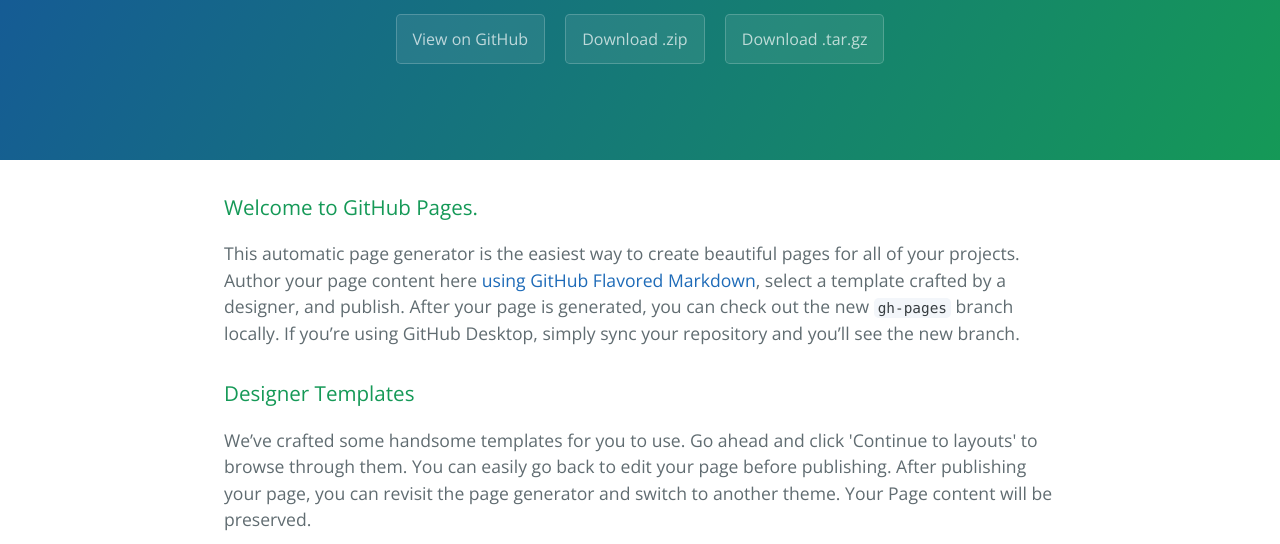
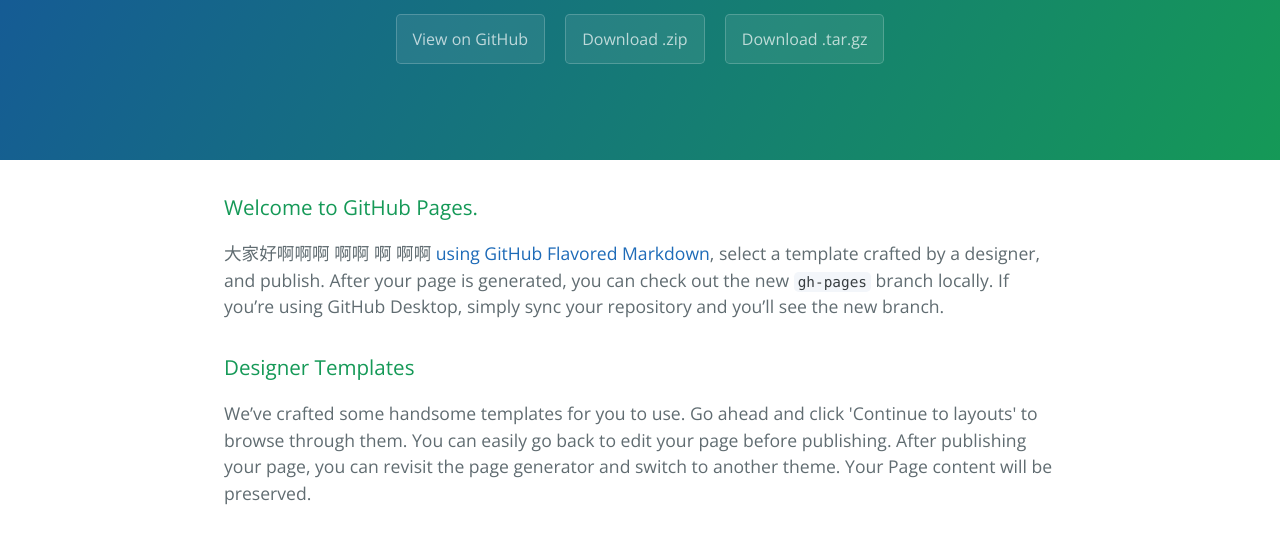
Before and after one commit to lonelywaitting/loney, a plain HTML site: page index.html in a window 1280 px wide. Shown: the part 176-720 px from the top of the page. Drawn offline with nearby package versions, Linux system fonts and the light colour scheme.

Commit message:
Update index.html

```diff
--- a/index.html
+++ b/index.html
@@ -22,7 +22,7 @@
       <h3>
 <a id="welcome-to-github-pages" class="anchor" href="#welcome-to-github-pages" aria-hidden="true"><span aria-hidden="true" class="octicon octicon-link"></span></a>Welcome to GitHub Pages.</h3>
 
-<p>This automatic page generator is the easiest way to create beautiful pages for all of your projects. Author your page content here <a href="https://guides.github.com/features/mastering-markdown/">using GitHub Flavored Markdown</a>, select a template crafted by a designer, and publish. After your page is generated, you can check out the new <code>gh-pages</code> branch locally. If you’re using GitHub Desktop, simply sync your repository and you’ll see the new branch.</p>
+<p>大家好啊啊啊 啊啊 啊 啊啊 <a href="https://guides.github.com/features/mastering-markdown/">using GitHub Flavored Markdown</a>, select a template crafted by a designer, and publish. After your page is generated, you can check out the new <code>gh-pages</code> branch locally. If you’re using GitHub Desktop, simply sync your repository and you’ll see the new branch.</p>
 
 <h3>
 <a id="designer-templates" class="anchor" href="#designer-templates" aria-hidden="true"><span aria-hidden="true" class="octicon octicon-link"></span></a>Designer Templates</h3>
```
